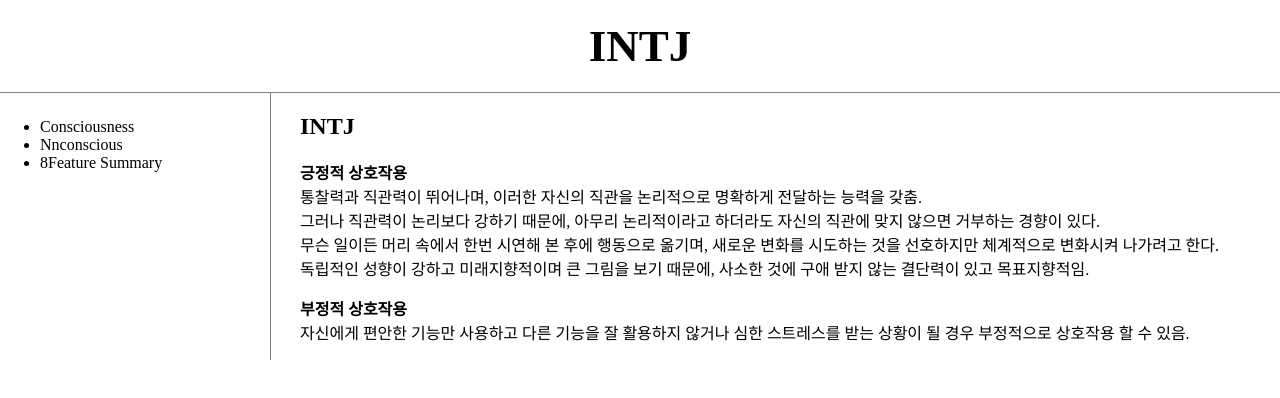
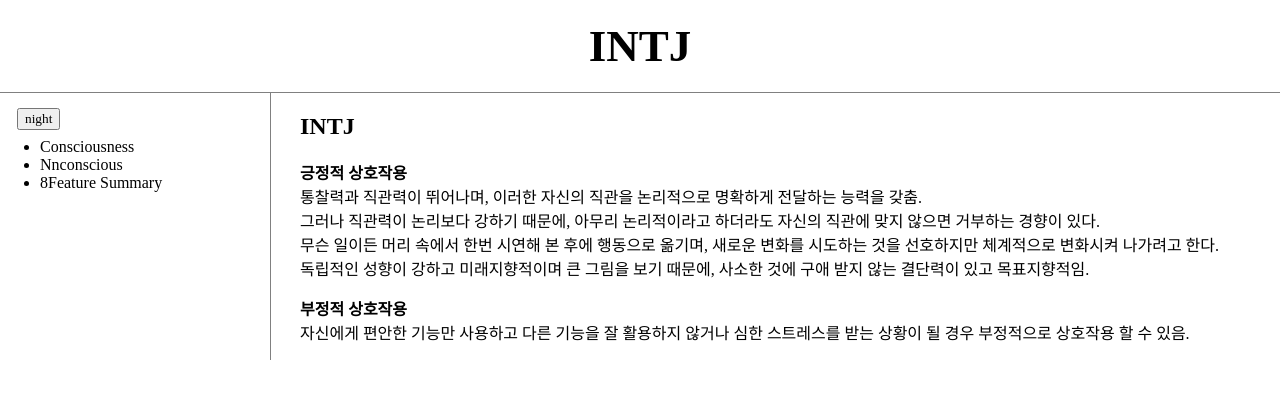
Before and after one commit to ha-min/first, a plain HTML site: page index.html in a window 1280 px wide. Drawn offline with Linux system fonts and the light colour scheme.

Commit message:
5 version

```diff
--- a/index.html
+++ b/index.html
@@ -22,6 +22,32 @@
         <h1>
             <a href="index.html">INTJ</a>
         </h1>
+        <input type="button" value="night" onclick="
+        var target = document.querySelector('body');
+        if(this.value === 'night'){
+        target.style.backgroundColor = 'black';
+        target.style.color = 'white';
+        this.value = 'day';
+
+        var alist = document.querySelectorAll('a');
+        var i = 0;
+        while(i < alist.length){
+        alist[i].style.color = 'white';
+        i = i + 1;
+        }
+    } else {
+        target.style.backgroundColor = 'white';
+        target.style.color = 'black';
+        this.value = 'night';
+
+        var alist = document.querySelectorAll('a');
+        var i = 0;
+        while(i < alist.length){
+        alist[i].style.color = 'black';
+        i = i + 1;
+        }
+    }
+        ">
         <div id="grid">
             <ul>
                 <li>
--- a/style.css
+++ b/style.css
@@ -18,6 +18,12 @@ ul {
     margin: 0;
     padding: 25px;
 }
+input {
+    position: fixed;
+    margin-top: 15px;
+    margin-left: 17px;
+    font-family: -webkit-body;
+}
 #grid {
     display: grid;
     grid-template-columns: 270px 1fr;
@@ -25,6 +31,8 @@ ul {
 #grid ul {
     padding-left: 40px;
     padding-right: 30px;
+    padding-top: 45px;
+    padding-bottom: 15px;
 }
 #grid #article {
     padding-left: 30px;
@@ -39,4 +47,8 @@ ul {
     h1 {
         border-bottom: none;
     }
+    input {
+        margin-top: 10px;
+        margin-left: 25px;
+    }
 }
```
